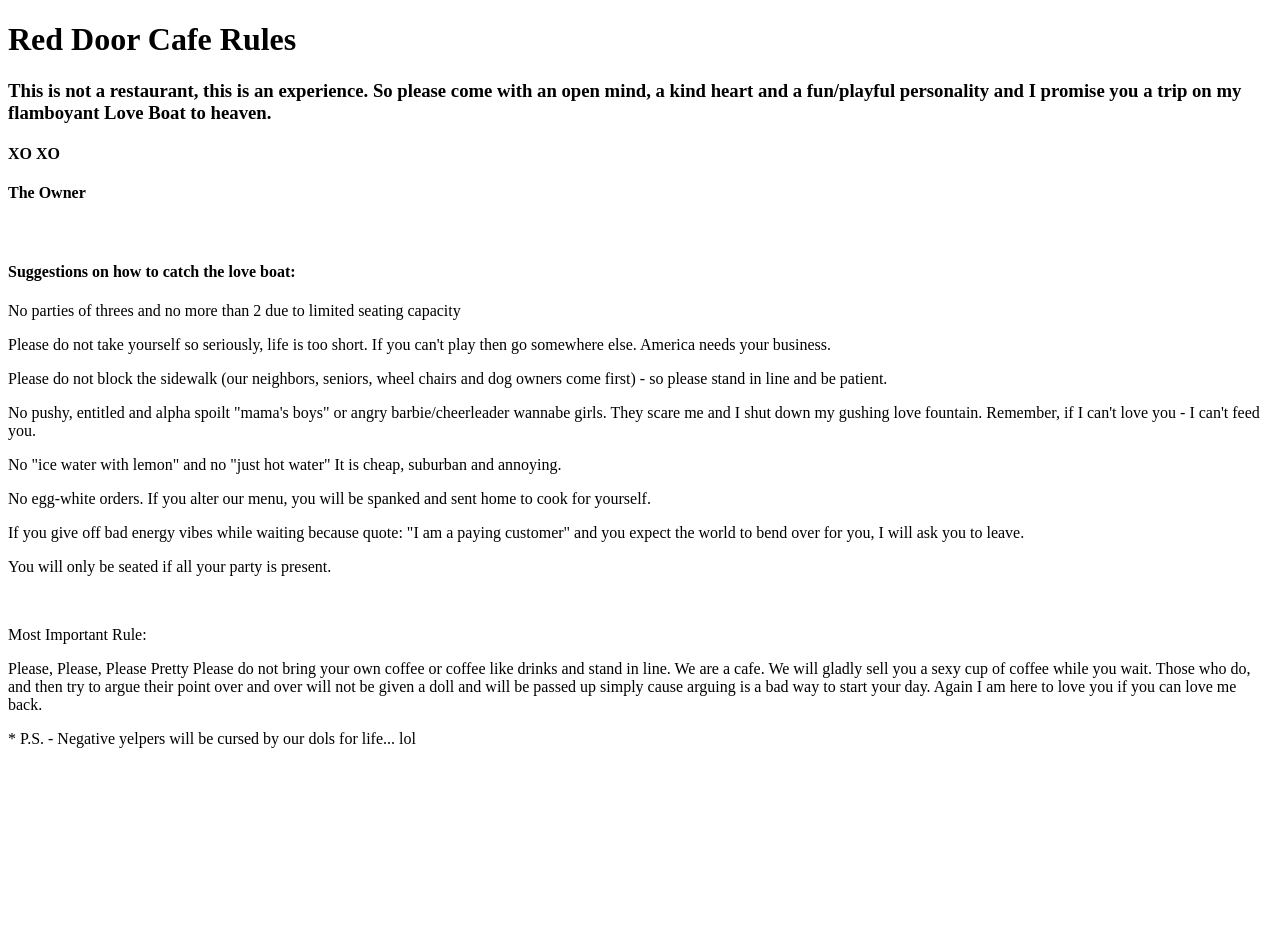
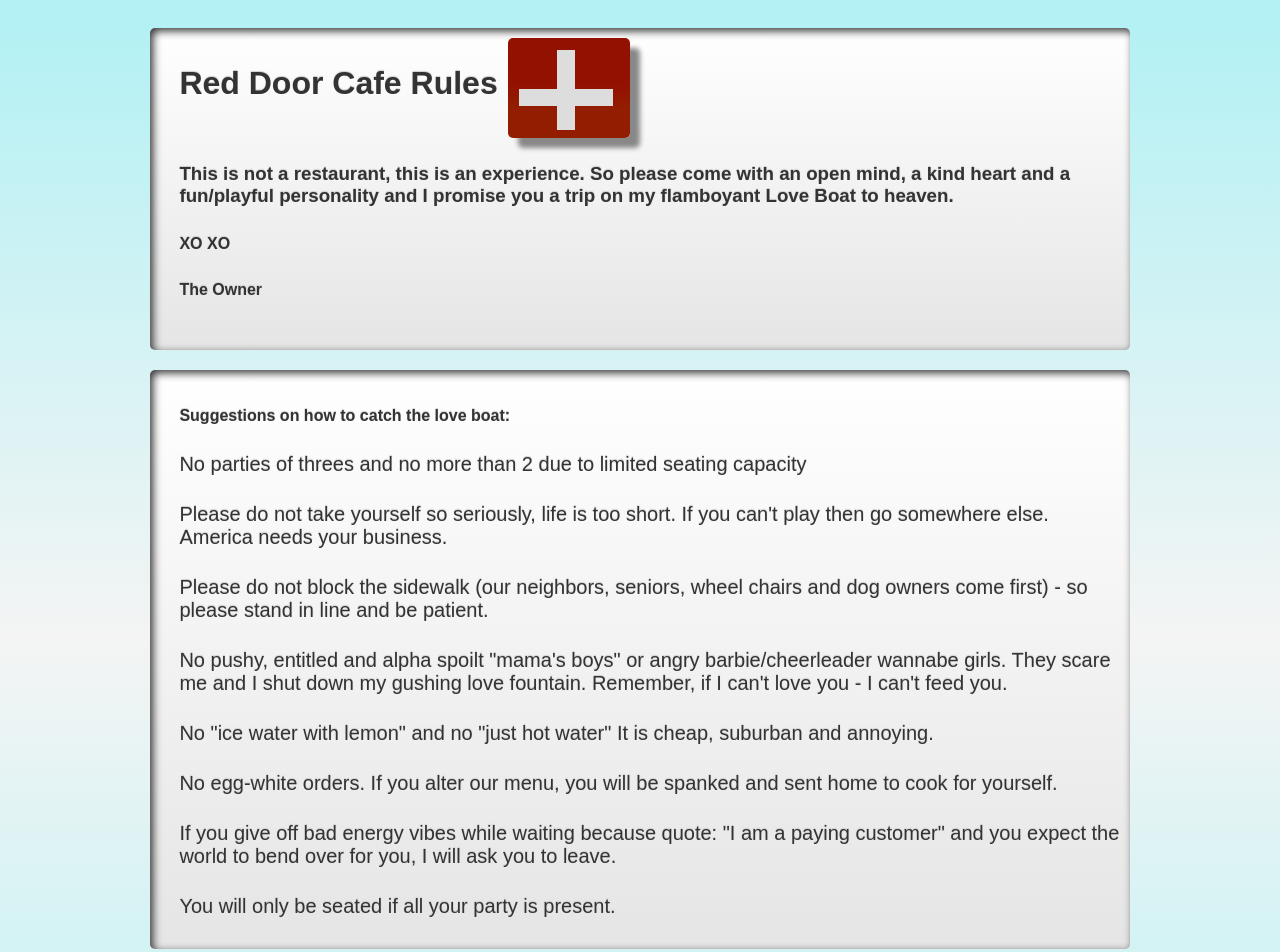
Before and after one commit to brainTrain/rdr, a plain HTML site: page index.html in a window 1280 px wide. Shown: the top 952 px of the page. Before the commit the page ends 800 px from the top, so only its background shows below. Drawn offline with nearby package versions, Linux system fonts and the light colour scheme.

Commit message:
whatever

```diff
--- a/index.html
+++ b/index.html
@@ -13,11 +13,21 @@
 <html>
     <body>
         <div class="outer-container">
-            <h1>Red Door Cafe Rules</h1>
+            <div class="text-container">
+                <h1 class="float-left">Red Door Cafe Rules</h1>
+                <div class="logo float-left">
+                    <div class="cross-container">
+                        <div class="cross horizontal"></div>
+                        <div class="cross vertical"></div>
+                    </div>
+                </div>
+                <div class="clear-left"></div>
                 <h3>This is not a restaurant, this is an experience.  So please come with an open mind, a kind heart and a fun/playful personality and I promise you a trip on my flamboyant Love Boat to heaven.</h3>
                 <h4>XO XO</h4>
                 <h4>The Owner</h4>
                 <br/>
+            </div>
+            <div class="text-container">
                 <h4>Suggestions on how to catch the love boat:</h4>
                 <p class="rd-rule">No parties of threes and no more than 2 due to limited seating capacity</p>
                 <p class="rd-rule">Please do not take yourself so seriously, life is too short.  If you can't play then go somewhere else.  America needs your business.</p>
@@ -27,10 +37,12 @@
                 <p class="rd-rule">No egg-white orders.  If you alter our menu, you will be spanked and sent home to cook for yourself.</p>
                 <p class="rd-rule">If you give off bad energy vibes while waiting because quote: "I am a paying customer" and you expect the world to bend over for you, I will ask you to leave.</p>
                 <p class="rd-rule">You will only be seated if all your party is present.</p>
-            <br/>
+            </div>
+            <div class="text-container">
                 <p class="rd-rule">Most Important Rule:</p>
                 <p class="rd-rule">Please, Please, Please Pretty Please do not bring your own coffee or coffee like drinks and stand in line.  We are a cafe.  We will gladly sell you a sexy cup of coffee while you wait.  Those who do, and then try to argue their point over and over will not be given a doll and will be passed up simply cause arguing is a bad way to start your day.  Again I am here to love you if you can love me back.</p>
                 <p class="rd-rule">* P.S. - Negative yelpers will be cursed by our dols for life... lol</p>
+            </div>
 
 
 
--- a/static/css/reddoorrules.css
+++ b/static/css/reddoorrules.css
@@ -1,2 +1,93 @@
 body {
+    padding: 20px;
+    background: #b2f1f4; /* Old browsers */
+    background: -webkit-gradient(linear, left top, left bottom, color-stop(1%,#b2f1f4), color-stop(50%,#f4f4f4), color-stop(99%,#b2f1f4)); /* Chrome,Safari4+ */
+    background: -webkit-linear-gradient(top, #b2f1f4 1%,#f4f4f4 50%,#b2f1f4 99%); /* Chrome10+,Safari5.1+ */
+    background:    -moz-linear-gradient(top, #b2f1f4 1%, #f4f4f4 50%, #b2f1f4 99%); /* FF3.6+ */
+    background:     -ms-linear-gradient(top, #b2f1f4 1%,#f4f4f4 50%,#b2f1f4 99%); /* IE10+ */
+    background:      -o-linear-gradient(top, #b2f1f4 1%,#f4f4f4 50%,#b2f1f4 99%); /* Opera 11.10+ */
+    background:         linear-gradient(top, #b2f1f4 1%,#f4f4f4 50%,#b2f1f4 99%); /* W3C */
+    filter: progid:DXImageTransform.Microsoft.gradient( startColorstr='#b2f1f4', endColorstr='#b2f1f4',GradientType=0 ); /* IE6-9 */
+
 }
+/* logo element */
+.logo {
+    width: 100px;
+    height: 100px;
+    position: relative;
+    padding: 0px 11px;
+    display: inline-block;
+    -webkit-border-radius: 5px;
+       -moz-border-radius: 5px;
+            border-radius: 5px;
+    -webkit-box-shadow: 10px 10px 5px #888;
+       -moz-box-shadow: 10px 10px 5px #888;
+            box-shadow: 10px 10px 5px #888;
+    background: #931100; /* Old browsers */
+    background: -webkit-gradient(linear, left top, left bottom, color-stop(45%,#931100), color-stop(69%,#931d00)); /* Chrome,Safari4+ */
+    background: -webkit-linear-gradient(top, #931100 45%,#931d00 69%); /* Chrome10+,Safari5.1+ */
+    background:    -moz-linear-gradient(top, #931100 45%, #931d00 69%); /* FF3.6+ */
+    background:     -ms-linear-gradient(top, #931100 45%,#931d00 69%); /* IE10+ */
+    background:      -o-linear-gradient(top, #931100 45%,#931d00 69%); /* Opera 11.10+ */
+    background:         linear-gradient(top, #931100 45%,#931d00 69%); /* W3C */
+    filter: progid:DXImageTransform.Microsoft.gradient( startColorstr='#931100', endColorstr='#931d00',GradientType=0 ); /* IE6-9 */
+}
+    /* cross element */
+    .cross-container {
+        position: absolute;
+        margin: 10% 0%;
+        height: 100%;
+        width: 100%;
+    }
+        .cross {
+            background-color: #DDD;
+            position: absolute;
+            display: block;
+        }
+            .horizontal {
+                margin-top: 32%;
+                height: 17%;
+                width: 77%;
+            }
+            .vertical {
+                margin-left: 31%;
+                height: 80%;
+                width: 15%;
+            }
+
+.text-container {
+    position: relative;
+    width: 80%;
+    padding-top: 10px;
+    padding-bottom: 10px;
+    margin: auto;
+    margin-bottom: 20px;
+    -webkit-border-radius: 5px;
+       -moz-border-radius: 5px;
+            border-radius: 5px;
+    -webkit-box-shadow: inset 3px 3px 8px #333;
+       -moz-box-shadow: inset 3px 3px 8px #333;
+            box-shadow: inset 3px 3px 8px #333;
+    background: #ffffff; /* Old browsers */
+    background: -webkit-gradient(linear, left top, left bottom, color-stop(0%,#ffffff), color-stop(100%,#e5e5e5)); /* Chrome,Safari4+ */
+    background: -webkit-linear-gradient(top, #ffffff 0%,#e5e5e5 100%); /* Chrome10+,Safari5.1+ */
+    background:    -moz-linear-gradient(top, #ffffff 0%, #e5e5e5 100%); /* FF3.6+ */
+    background:     -ms-linear-gradient(top, #ffffff 0%,#e5e5e5 100%); /* IE10+ */
+    background:      -o-linear-gradient(top, #ffffff 0%,#e5e5e5 100%); /* Opera 11.10+ */
+    background:         linear-gradient(top, #ffffff 0%,#e5e5e5 100%); /* W3C */
+    filter: progid:DXImageTransform.Microsoft.gradient( startColorstr='#ffffff', endColorstr='#e5e5e5',GradientType=0 ); /* IE6-9 */
+}
+
+h1, h3, h4, .rd-rule  {
+    padding: 6px 10px 1px 29px;
+    color: #333;
+    cursor: pointer;
+    text-shadow: 0 -1px 1px #CCC;
+    font-family: Sans-Serif;
+}
+h1:hover, h3:hover, h4:hover, .rd-rule:hover {
+    color: black;
+}
+.rd-rule {
+    font-size: 20px;
+}
--- a/static/css/utils.css
+++ b/static/css/utils.css
@@ -1,24 +1,3 @@
-/* this is where the pix classes live */
-.typin {
-    background-color: #DDD;
-    margin: 15px;
-}
-.pix {
-    background-color: #DDD;
-    width: 200px;
-    height: 30px;
-    margin: 15px;
-}
-    #top {
-        border: 1px solid;
-
-    }
-
-    #bottom {
-        border: 1px solid;
-        height: 100px;
-
-    }
 /* this is where the float classes live */
 .float-left {
     float: left;
```
Also changed, not shown: static/images/13original.jpg (deleted). Lines whose indentation alone changed are shown as unchanged.
